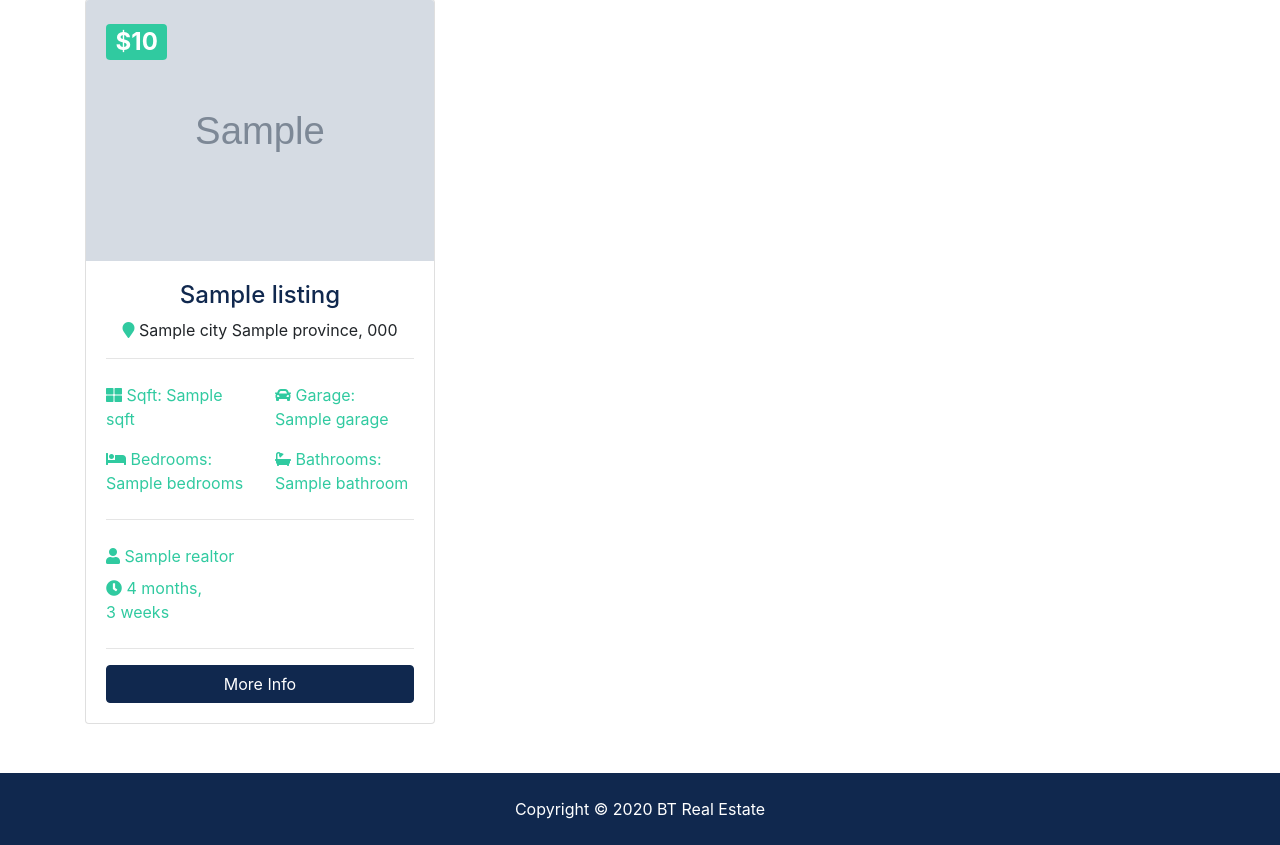
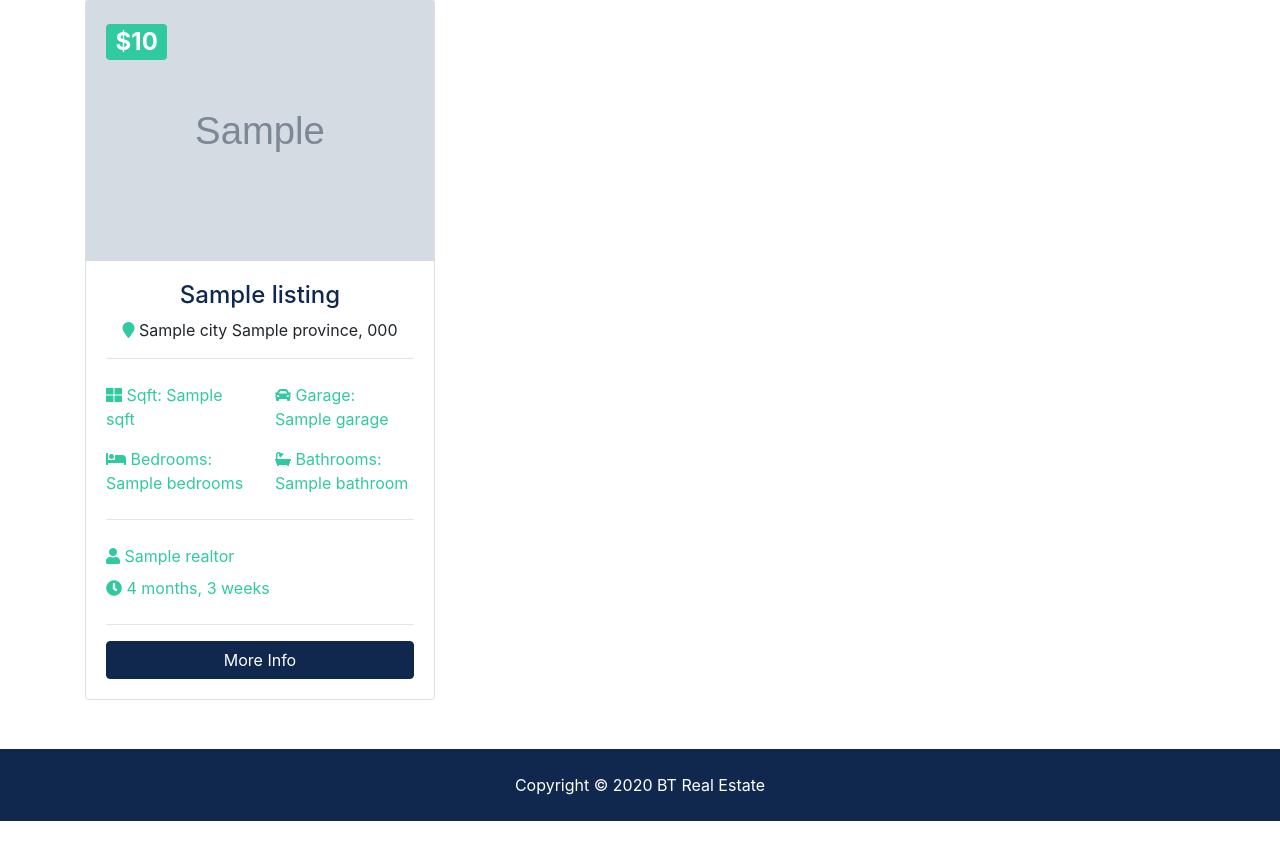
Before and after one commit to hudsonmcmanus/django-real-estate-project, a Django app: template templates/listings/listings.html in a window 1280 px wide. Shown: the part 450-1295 px from the top of the page. After the commit the page ends 1271 px from the top, so only its background shows below. Run offline with Django 3.2, Linux system fonts and the light colour scheme; the template is opened without the code that fills it: most values are stand-ins (such as "Sample title", 1, 10 or a date in 2020); grey boxes marked "Sample" are stand-in pictures; some libraries are stand-ins or nearby versions.

Commit message:
Fixed spacing issues with realtor name and listing date

```diff
--- a/templates/listings/listings.html
+++ b/templates/listings/listings.html
@@ -69,7 +69,7 @@
                                     <i class="fas fa-user"></i> {{listing.realtor}}</div>
                             </div>
                             <div class="row text-secondary pb-2">
-                                <div class="col-6">
+                                <div class="col-12">
                                     <i class="fas fa-clock"></i> {{listing.list_date | timesince}}</div>
                             </div>
                             <hr>
--- a/templates/pages/index.html
+++ b/templates/pages/index.html
@@ -98,11 +98,11 @@
                                 </div>
                                 <hr>
                                 <div class="row py-2 text-secondary">
-                                    <div class="col-6">
+                                    <div class="col-12">
                                         <i class="fas fa-user"></i> {{listing.realtor}}</div>
                                 </div>
                                 <div class="row text-secondary pb-2">
-                                    <div class="col-6">
+                                    <div class="col-12">
                                         <i class="fas fa-clock"></i> {{listing.list_date | timesince}}</div>
                                 </div>
                                 <hr>
```
